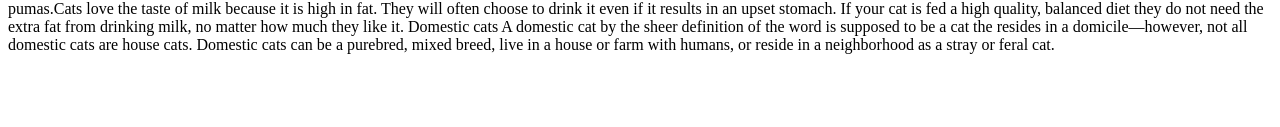
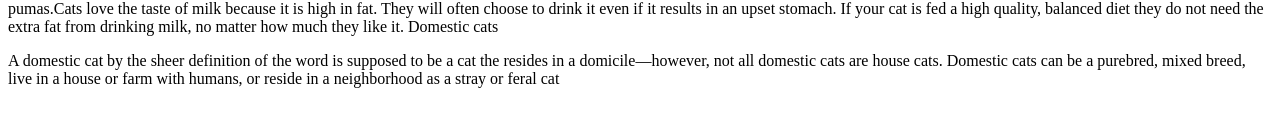
Before and after one commit to TempeHS/2025CT-WebDesign-Eshan.M, a plain HTML site: page index.html in a window 1280 px wide. Shown: the part 663-790 px from the top of the page. Drawn offline with Linux system fonts and the light colour scheme.

Commit message:
Update index.html

```diff
--- a/index.html
+++ b/index.html
@@ -22,6 +22,9 @@
             <img
                 src=https://m.media-amazon.com/images/M/MV5BMTdiNjRlNmItNTQ3MC00ZmUzLTk4NTMtOWI0YTAzZjRiZTM5XkEyXkFqcGdeQXVyMTAwMDgyMTI1._V1_.jpg</section>
     </main>
+
+
+
 </body>Cat (Felis catus), also called house cat or domestic cat, is a member of the family Felidae in the order
 Carnivora. It
 is also the smallest member of that family, which includes lions, tigers, and pumas.Cats love the taste of milk because
@@ -29,10 +32,6 @@ it is high in fat. They will often choose to drink it even if it results in an u
 stomach. If your cat is fed a high quality, balanced diet they do not need the extra fat from drinking milk, no matter
 how much they like it.
 <heading>Domestic cats</heading>
-
-<body>A domestic cat by the sheer definition of the word is supposed to be a cat the resides in a domicile—however, not
-    all
+<P>A domestic cat by the sheer definition of the word is supposed to be a cat the resides in a domicile—however, not all
     domestic cats are house cats. Domestic cats can be a purebred, mixed breed, live in a house or farm with humans, or
-    reside in a neighborhood as a stray or feral cat.</body>
-
-</html>
+    reside in a neighborhood as a stray or feral cat</P>
```
